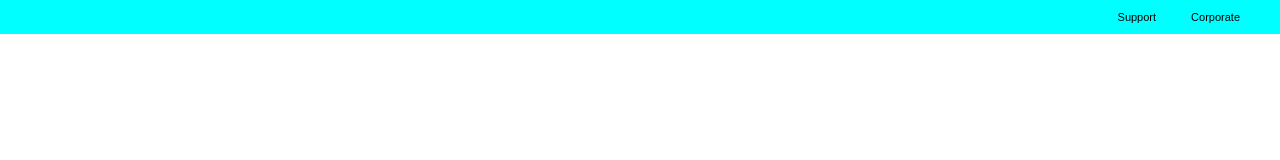
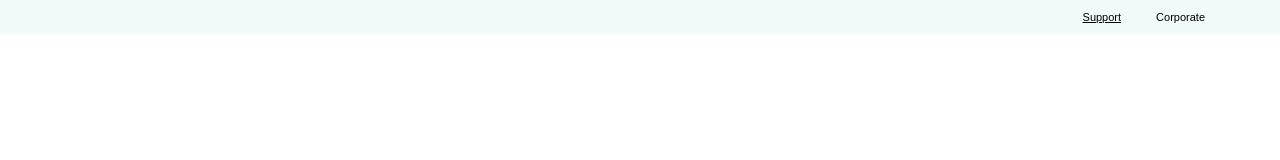
Before and after one commit to gsnavaneeth/Casio-Clone, a plain HTML site: page index.html in a window 1280 px wide. In both pictures the pointer is over the item "Support". Drawn offline with Linux system fonts and the light colour scheme.

Commit message:
Header font size, bg color modified

```diff
--- a/style.css
+++ b/style.css
@@ -4,9 +4,10 @@ body{
 .top-header{
     display: flex;
     justify-content: right;
-    background-color: aqua;
+    background-color: rgba(239, 249, 249, 0.842);
     height: 34px;
     align-items: center;
+    padding-right: 35px;
 
 }
 .top-header ul{
@@ -17,4 +18,9 @@ body{
     padding-right: 40px;
     font-family: sans-serif;
     font-size: 11px;
+
 }
+.top-header li:hover{
+    text-decoration: underline;
+    cursor: pointer;
+}
```
